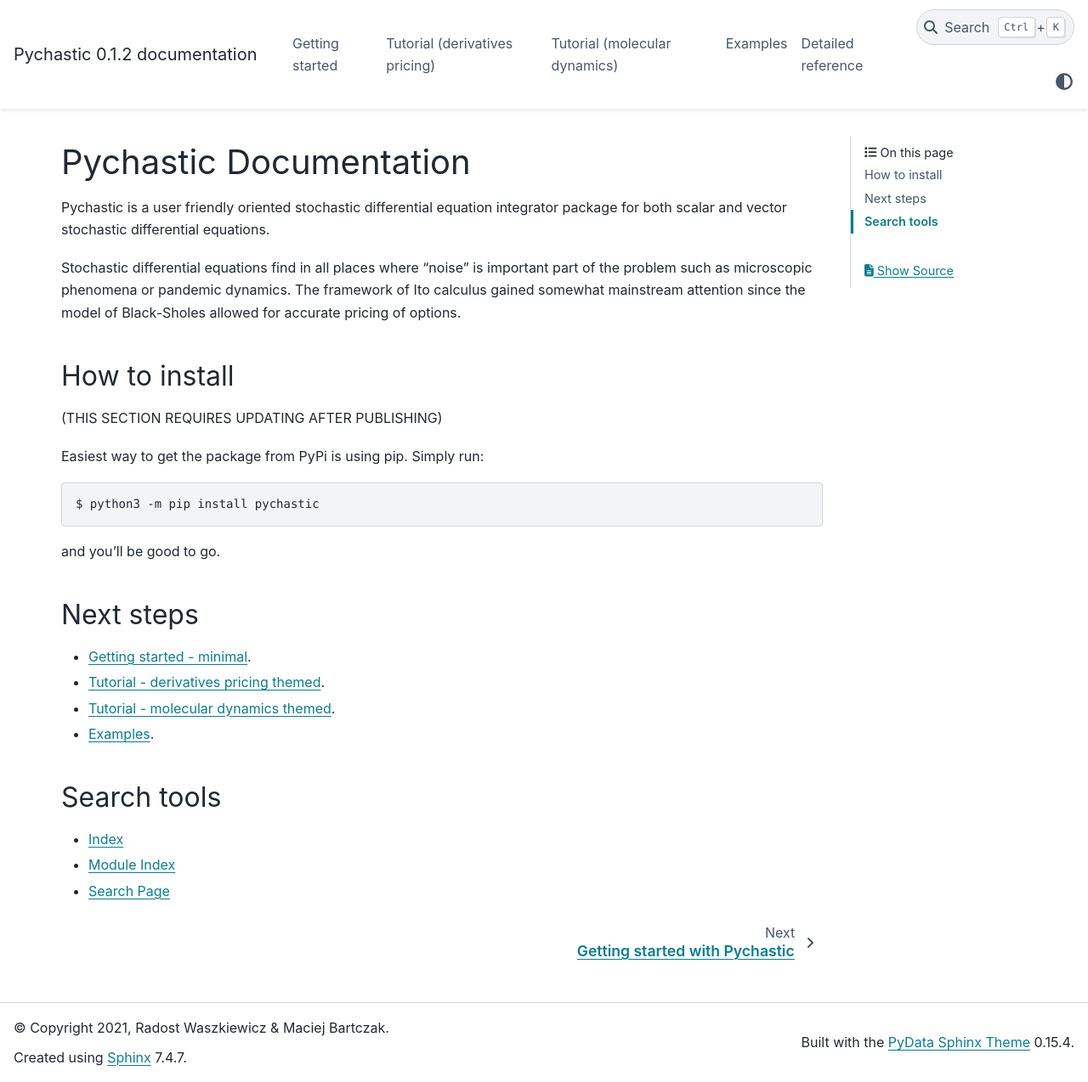
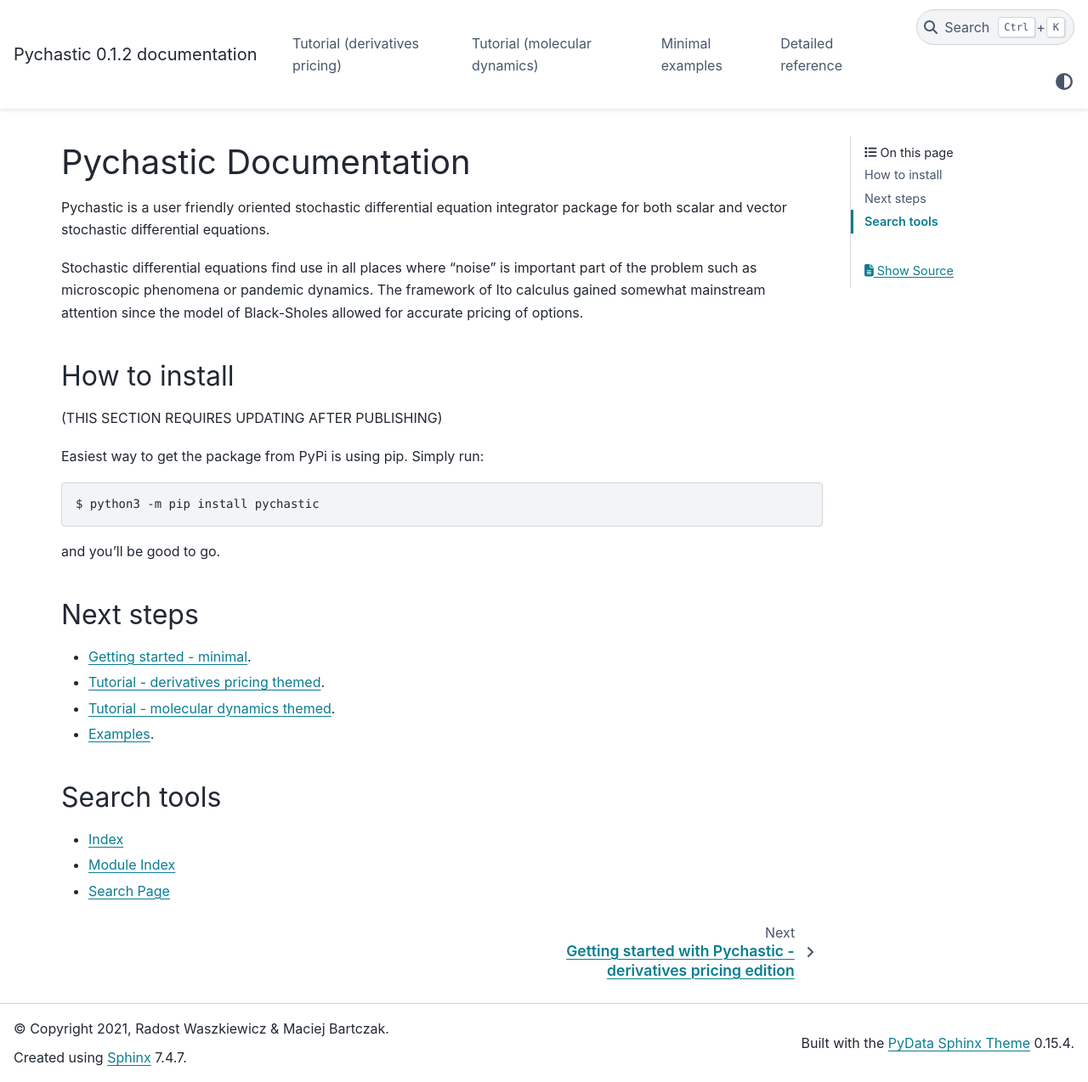
Before and after one commit to RadostW/stochastic, a Sphinx documentation site: the page built from docs/source/index.rst, in a window 1280 px wide and 1274 px high. Shown: the whole window at 85% size. Built offline with Sphinx 7.4.7 and the PyData theme 0.15.4, drawn with Linux system fonts in a browser that asks for light colours.

Commit message:
Remove empty page from index

```diff
--- a/docs/source/index.rst
+++ b/docs/source/index.rst
@@ -5,17 +5,16 @@
    :hidden:
    :maxdepth: 1
 
-   Getting started <begginer>
    Tutorial (derivatives pricing) <optionpricing>
    Tutorial (molecular dynamics) <moleculardynamics>
-   Examples <examples>
+   Minimal examples <examples>
    Detailed reference <reference>
 
 Pychastic is a user friendly oriented stochastic differential equation
 integrator package for both scalar and vector stochastic differential
 equations.
 
-Stochastic differential equations find in all places where "noise" is
+Stochastic differential equations find use in all places where "noise" is
 important part of the problem such as microscopic phenomena or pandemic
 dynamics. The framework of Ito calculus gained somewhat mainstream
 attention since the model of Black-Sholes allowed for accurate pricing of
```
